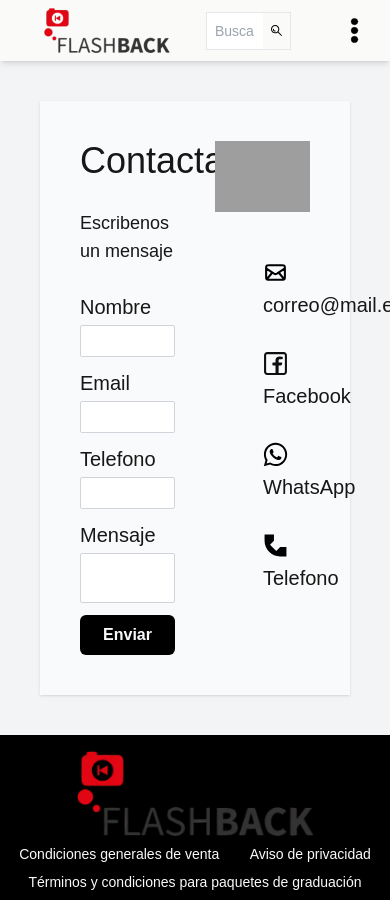
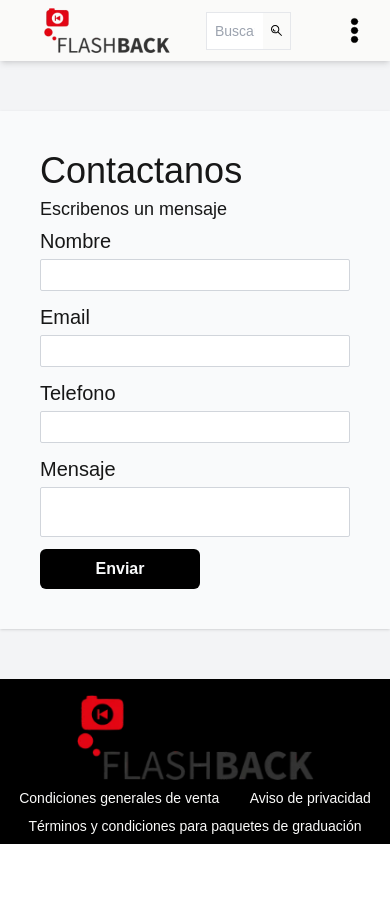
Before and after one commit to Adidier/StoreMathCode, a Next.js app: page /contacto in a window 390 px wide. After the commit the page ends 844 px from the top, so only its background shows below. Built offline with nearby package versions, Linux system fonts and the light colour scheme; no server answers; grey boxes are pictures that could not be loaded; what aws-amplify would draw is missing.

Commit message:
Contacto page responsive

```diff
--- a/app/contacto/page.jsx
+++ b/app/contacto/page.jsx
@@ -4,7 +4,7 @@ import { ContactForm } from "../ui/ContactForm"
 export default function Contacto() {
     return (
         <>
-            <main className="flex flex-col place-items-center items-center p-10 bg-gray-100">
+            <main className="grid grid-cols-1 place-items-center md:p-10 bg-gray-100">
                 <ContactForm />
             </main>
             <Footer />
--- a/app/ui/ContactForm.jsx
+++ b/app/ui/ContactForm.jsx
@@ -3,8 +3,8 @@ import Image from "next/image"
 
 export function ContactForm() {
   return (
-    <div className="grid grid-cols-2 gap-10 p-10 rounded-xs shadow max-w-1/2 bg-gray-50">
-      <div className="flex flex-col gap-7">
+    <div className="md:grid md:grid-cols-2 gap-2 md:gap-10 p-10 md:rounded-xs shadow w-full md:w-1/2 bg-gray-50">
+      <div id="contactForm" className="flex flex-col gap-1 md:gap-7 md:max-w-1/2">
         <header>
           <h1 className="text-4xl">Contactanos</h1>
         </header>
@@ -29,7 +29,7 @@ export function ContactForm() {
           <button className="bg-black text-gray-50 font-bold px-4 py-2 rounded-md hover:bg-gray-400 max-w-40">Enviar</button>
         </form>
       </div>
-      <div className="flex flex-col">
+      <div id="infoAndMaps" className="hidden md:flex flex-col">
         <div className="relative">
           <div className="relative pb-[75%] h-0 overflow-hidden">
             <iframe className="absolute top-0 left-0 w-full h-full border-0" loading="lazy" allowFullScreen src="https://maps.google.com/maps?q=Pino+Suarez+606-B%2C+Pachuca+de+Soto%2C+Mexico&output=embed">
@@ -38,21 +38,21 @@ export function ContactForm() {
           <Link href="https://mapembeds.com" rel="noopener" target="_blank" style={{ position: "absolute", width: "1px", height: "1px", padding: 0, margin: "-1px", overflow: "hidden", clip: "rect(0,0,0,0)", whiteSpace: "nowrap", border: 0 }}>mapembeds.com</Link>
         </div>
         <div className="flex flex-wrap gap-8 m-12 text-xl">
-          <Link className="rounded-lg flex flex-wrap gap-1.5 items-center" href="/">
+          <Link className="rounded-lg flex flex-wrap gap-1.5 items-center" href="mailto:flashbacksuc1@gmail.com">
             <Image src="/mail.svg" alt="Logo" width={25} height={25} className="" />
-            correo@mail.es
+            flashbacksuc1@gmail.com
           </Link>
-          <Link className="rounded-lg flex flex-wrap gap-1.5 items-center" href="/">
+          <Link className="rounded-lg flex flex-wrap gap-1.5 items-center" target="_blank" href="https://www.facebook.com/share/1CfShDMMYT/">
             <Image src="/facebook.svg" alt="Logo" width={25} height={25} className="" />
             Facebook
           </Link>
-          <Link className="rounded-lg flex flex-wrap gap-1.5 items-center" href="/">
+          <Link className="rounded-lg flex flex-wrap gap-1.5 items-center" href="https://wa.me/527711072336">
             <Image src="/whatsapp.svg" alt="Logo" width={25} height={25} className="" />
-            WhatsApp
+            7717496737
           </Link>
-          <Link className="rounded-lg flex flex-wrap gap-1.5 items-center" href="/">
+          <Link className="rounded-lg flex flex-wrap gap-1.5 items-center" href="tel:+527711072336">
             <Image src="/phone.svg" alt="Logo" width={25} height={25} className="" />
-            Telefono
+            7711072336
           </Link>
         </div>
       </div>
```
